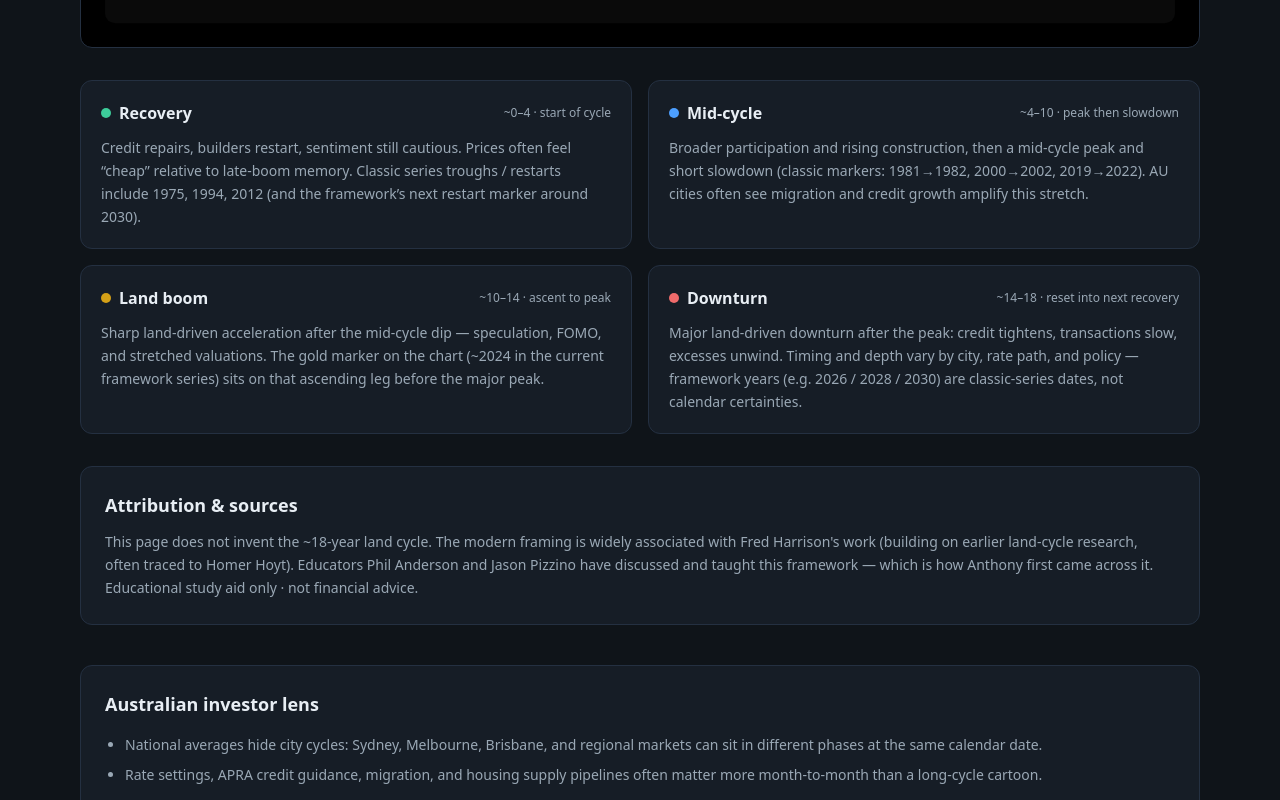
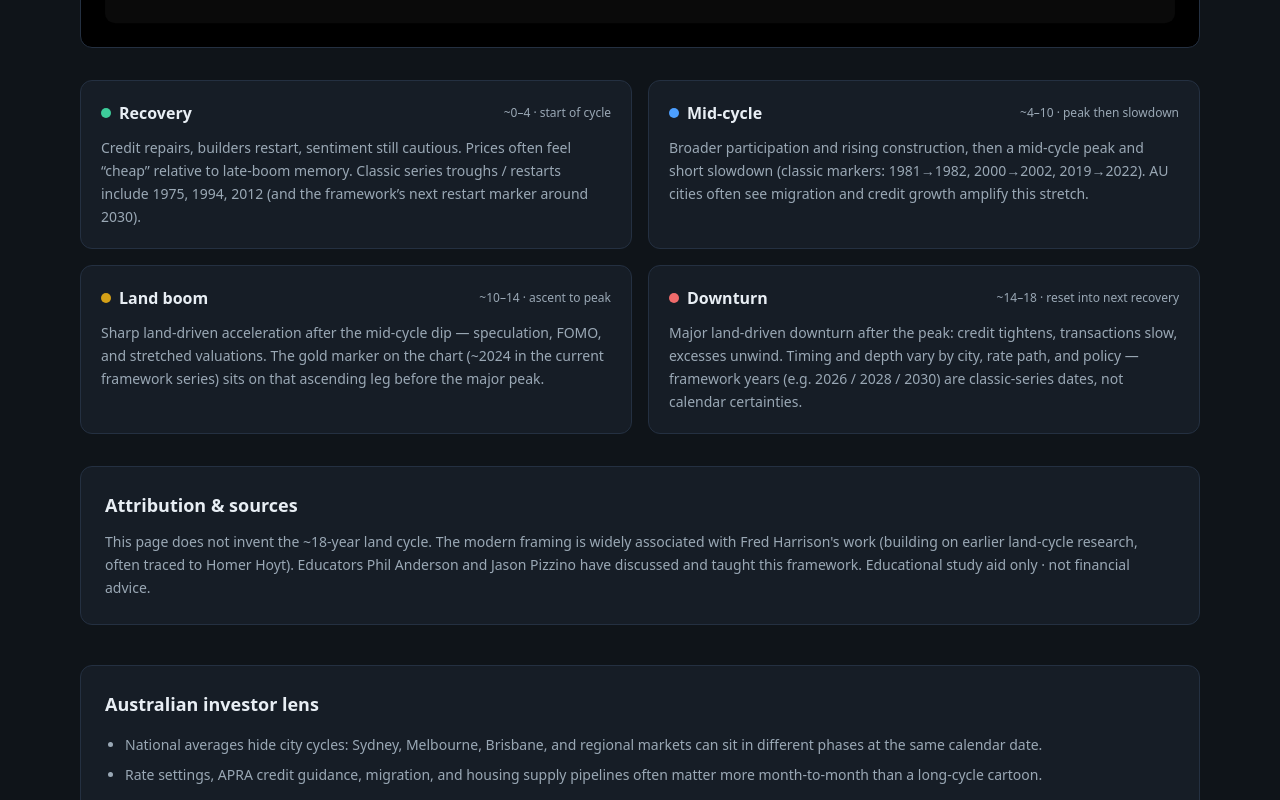
Before and after one commit to adirindin-debug/Adirindin-Finance, a Next.js app: page /tools/real-estate-cycle in a window 1280 px wide. Shown: the part 1148-1948 px from the top of the page. Built offline with nearby package versions, Linux system fonts and the light colour scheme.

Commit message:
Clarify real estate attribution and peak overlay
Remove personal attribution wording and reposition the live chart captions so they stay clear of the peak line.

```diff
--- a/src/app/tools/real-estate-cycle/page.tsx
+++ b/src/app/tools/real-estate-cycle/page.tsx
@@ -133,8 +133,8 @@ export default function RealEstateCyclePage() {
         <p className="mt-3 text-sm leading-relaxed text-muted">
           This page does not invent the ~18-year land cycle. The modern framing is widely associated
           with Fred Harrison&apos;s work (building on earlier land-cycle research, often traced to Homer
-          Hoyt). Educators Phil Anderson and Jason Pizzino have discussed and taught this framework —
-          which is how Anthony first came across it. Educational study aid only · not financial advice.
+          Hoyt). Educators Phil Anderson and Jason Pizzino have discussed and taught this framework.
+          Educational study aid only · not financial advice.
         </p>
       </section>
 
--- a/src/components/RealEstateCycleChart.tsx
+++ b/src/components/RealEstateCycleChart.tsx
@@ -264,6 +264,8 @@ export default function RealEstateCycleChart() {
     month: "short",
     year: "numeric",
   });
+  // Keep the live date/subtitle left of the peak leg rather than under its stroke.
+  const overlayX = nowPos.x - 96;
 
   /** Extra top band so title/subtitle sit clear of the high peak / NOW marker */
   const TOP_PAD = 60;
@@ -409,7 +411,7 @@ export default function RealEstateCycleChart() {
         <line
           x1={nowPos.x}
           y1={nowPos.y - 8}
-          x2={nowPos.x - 36}
+          x2={overlayX}
           y2={nowPos.y - 48}
           stroke="#5ec8ff"
           strokeWidth="1.5"
@@ -447,9 +449,9 @@ export default function RealEstateCycleChart() {
         </text>
         {/* Date caption below the line with clearance — not on the stroke */}
         <text
-          x={nowPos.x - 36}
+          x={overlayX}
           y={nowPos.y + 28}
-          textAnchor="middle"
+          textAnchor="end"
           fill="#9eb0c8"
           fontSize="10"
           fontFamily="system-ui, sans-serif"
@@ -458,9 +460,9 @@ export default function RealEstateCycleChart() {
           {`As of ${nowLabel}`}
         </text>
         <text
-          x={nowPos.x - 36}
+          x={overlayX}
           y={nowPos.y + 40}
-          textAnchor="middle"
+          textAnchor="end"
           fill="#6b7a90"
           fontSize="8"
           fontFamily="system-ui, sans-serif"
```
